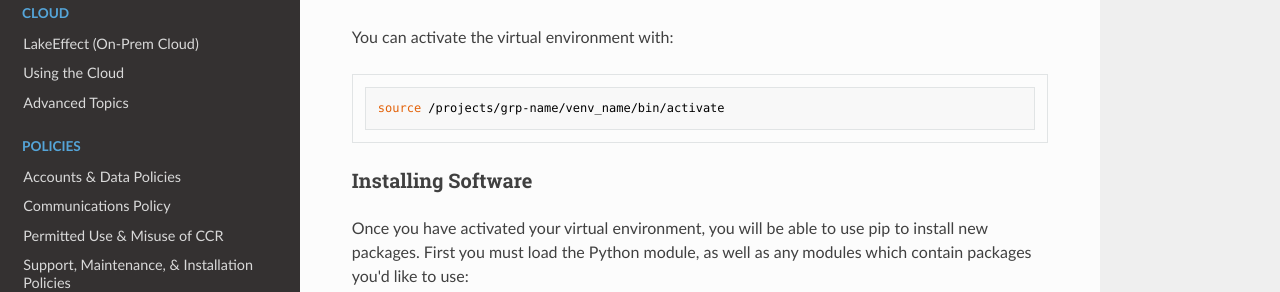
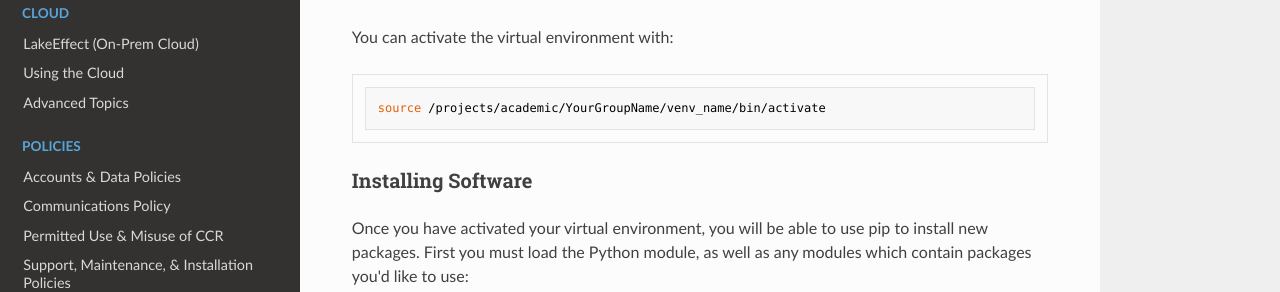
Before and after one commit to ubccr/ccrdocs, an MkDocs documentation site: the page built from pages/howto/python.md, in a window 1280 px wide and 900 px high, scrolled down 1811 px. Shown: the part 159-451 px from the top of the window. Built offline with MkDocs 1.6.1, drawn with Linux system fonts in a browser that asks for light colours; nearby versions of some CDN libraries.

Commit message:
Update pages/howto/python.md
Co-authored-by: Dori Sajdak <djm29@buffalo.edu>

````diff
--- a/pages/howto/python.md
+++ b/pages/howto/python.md
@@ -52,7 +52,7 @@ where venv_name can be whatever you'd like to call your new virtual environment.
 You can activate the virtual environment with:
 
 ```
-source /projects/grp-name/venv_name/bin/activate
+source /projects/academic/YourGroupName/venv_name/bin/activate
 ```
 
 ### Installing Software
````
